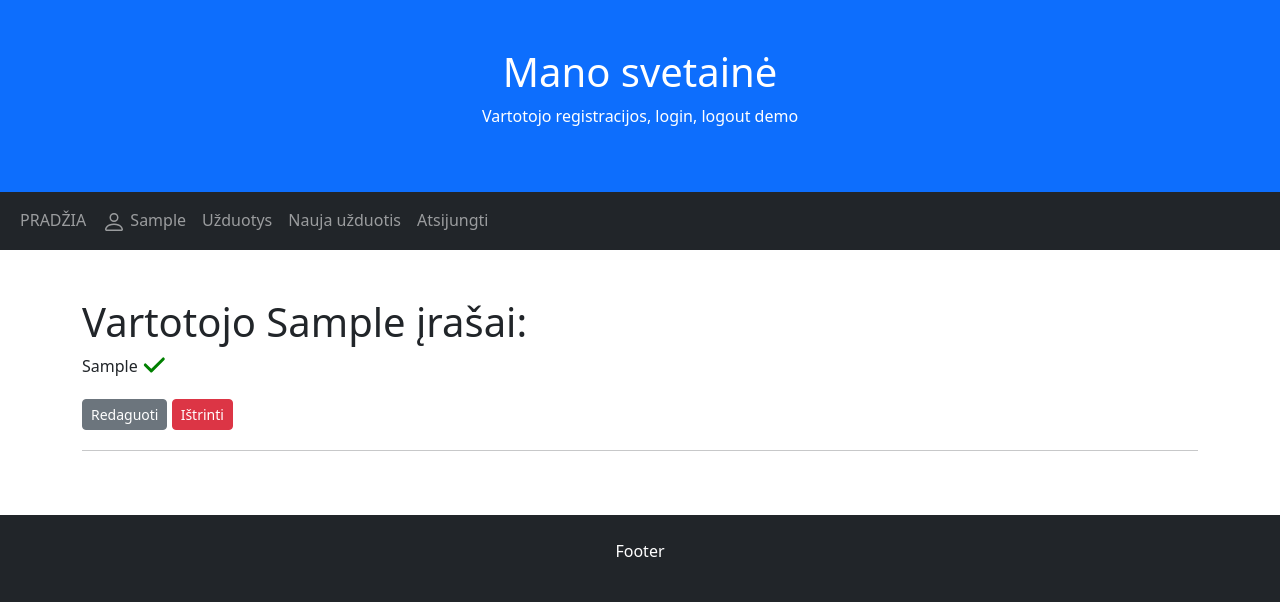
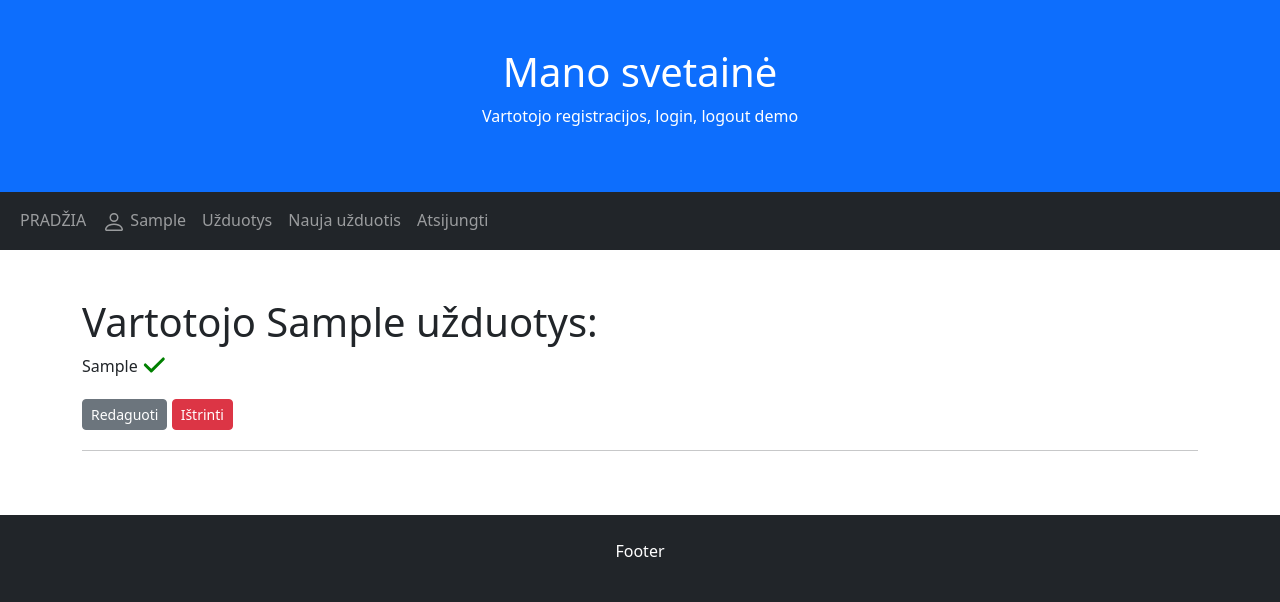
Before and after one commit to DonatasNoreika/flask_20250721pre, a Flask app: page /uzduotys in a window 1280 px wide. Shown: the top 602 px of the page. Run offline with Flask 3, Linux system fonts and the light colour scheme; a user stored in the database is signed in; tables that the repository leaves empty hold one stand-in row (values such as "Sample post").

Commit message:
smallfix

```diff
--- a/templates/uzduotys.html
+++ b/templates/uzduotys.html
@@ -1,7 +1,7 @@
 {% extends "base.html" %}
 {% block content %}
 
-<h1>Vartotojo {{ current_user.vardas}} įrašai:</h1>
+<h1>Vartotojo {{ current_user.vardas}} užduotys:</h1>
 {% if uzduotys %}
 {% for uzduotis in uzduotys %}
 <p>{{ uzduotis.pavadinimas }}
```
